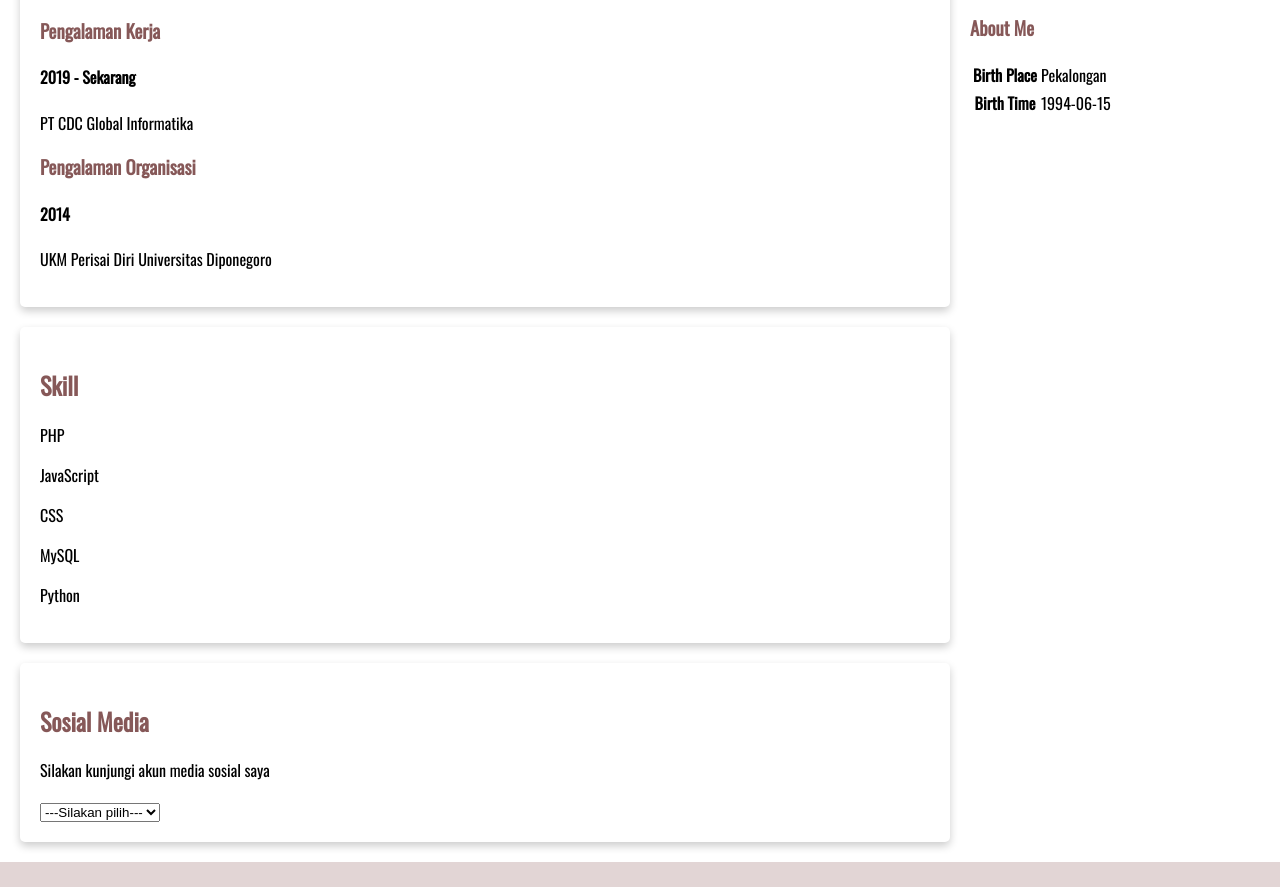
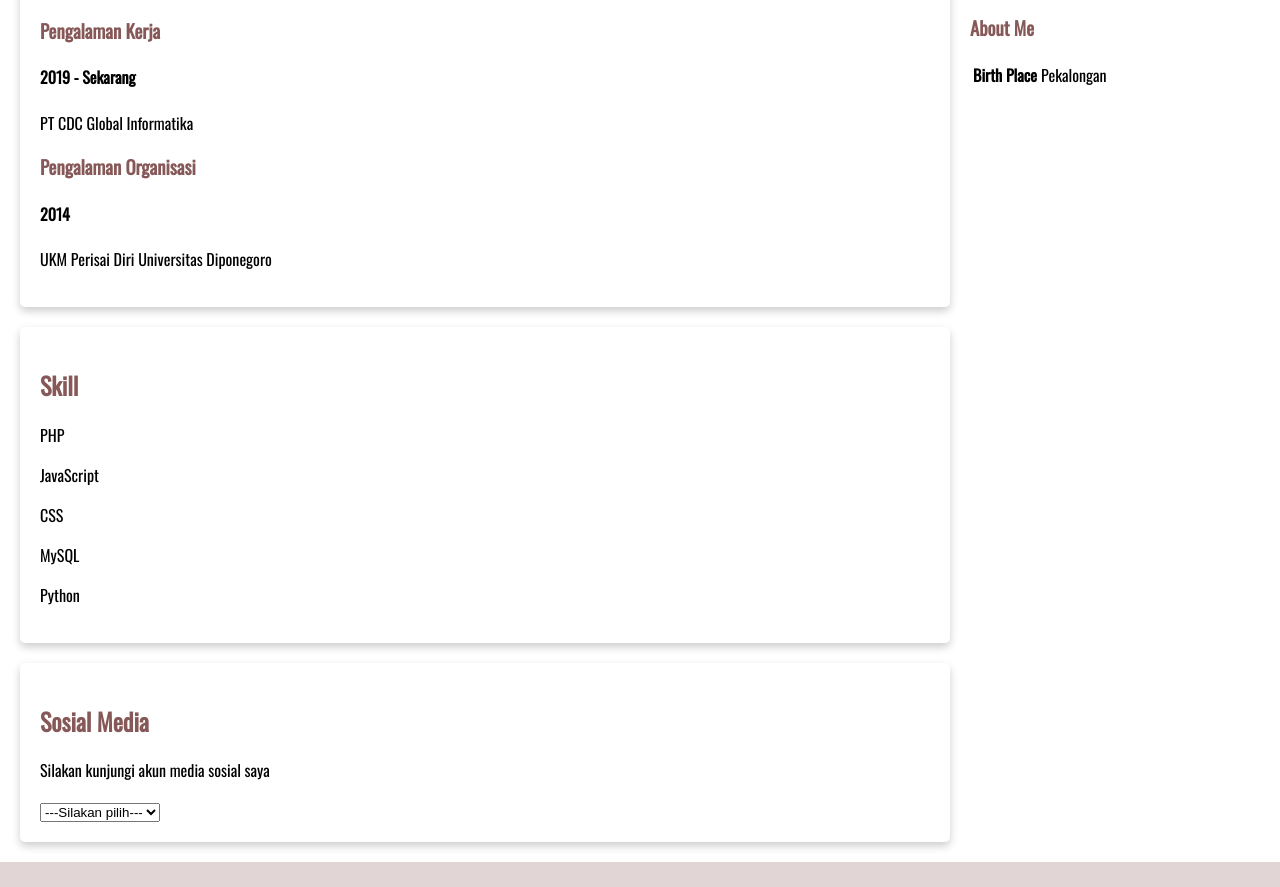
Before and after one commit to msyuniarto/msyuniarto.github.io, a plain HTML site: page index.html in a window 1280 px wide. Shown: the part 822-1709 px from the top of the page. Drawn offline with nearby package versions, Linux system fonts and the light colour scheme.

Commit message:
hidden birth time

```diff
--- a/index.html
+++ b/index.html
@@ -86,10 +86,10 @@
                                                         <th>Birth Place</th>
                                                         <td>Pekalongan</td>
                                                  </tr>
-                                                 <tr>
-                                                        <th>Birth Time</th>
-                                                        <td>1994-06-15</td>
-                                                 </tr>
+<!--                                                  <tr> -->
+<!--                                                         <th>Birth Time</th> -->
+<!--                                                         <td>1994-06-15</td> -->
+<!--                                                  </tr> -->
                                           </table>
                                    </section>
                             </article>
```
